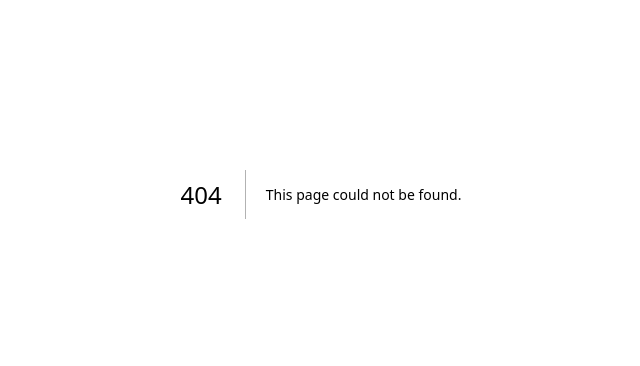
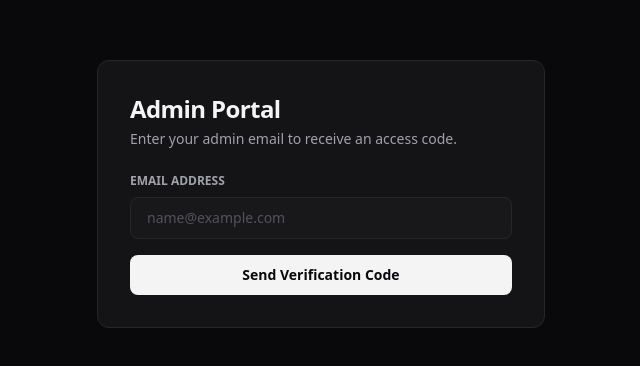
Before and after one commit to migsii/portfolio, a Next.js app: page /login in a window 1280 px wide. Before the commit this address had no page. Shown: the part 206-572 px from the top of the page, without its empty margins (319-959 px from the left). Built offline with nearby package versions, Linux system fonts and the light colour scheme.

Commit message:
Login Page

```diff
--- /dev/null
+++ b/app/login/page.tsx
@@ -0,0 +1,157 @@
+"use client";
+
+import { useState } from "react";
+import { useRouter } from "next/navigation";
+
+export default function LoginPage() {
+  const router = useRouter();
+  const [email, setEmail] = useState("");
+  const [code, setCode] = useState("");
+  const [step, setStep] = useState<1 | 2>(1); // Step 1: Email, Step 2: OTP Code
+  const [loading, setLoading] = useState(false);
+  const [error, setError] = useState("");
+
+  // Step 1: Send the 6-digit code via Resend API
+  const handleRequestCode = async (e: React.FormEvent) => {
+    e.preventDefault();
+    setLoading(true);
+    setError("");
+
+    try {
+      const res = await fetch("/api/portfolio/auth/send-code", {
+        method: "POST",
+        headers: { "Content-Type": "application/json" },
+        body: JSON.stringify({ email }),
+      });
+
+      const data = await res.json();
+
+      if (data.success) {
+        setStep(2);
+      } else {
+        setError(data.error || "Something went wrong.");
+      }
+    } catch {
+      setError("Failed to connect to the server.");
+    } finally {
+      setLoading(false);
+    }
+  };
+
+  // Step 2: Validate the OTP Code and set the HttpOnly cookie
+  const handleVerifyCode = async (e: React.FormEvent) => {
+    e.preventDefault();
+    setLoading(true);
+    setError("");
+
+    try {
+      const res = await fetch("/api/portfolio/auth/verify-code", {
+        method: "POST",
+        headers: { "Content-Type": "application/json" },
+        body: JSON.stringify({ email, code }),
+      });
+
+      const data = await res.json();
+
+      if (data.success) {
+        router.push("/admin"); // Redirect directly to dashboard on success!
+        router.refresh();
+      } else {
+        setError(data.error || "Invalid or expired code.");
+      }
+    } catch {
+      setError("Failed to verify code.");
+    } finally {
+      setLoading(false);
+    }
+  };
+
+  return (
+    <div className="min-h-screen bg-zinc-950 text-zinc-100 flex items-center justify-center p-4">
+      <div className="w-full max-w-md bg-brand-card border border-zinc-800 rounded-xl p-8 space-y-6">
+        <div>
+          <h1 className="text-2xl font-bold tracking-tight text-zinc-100">
+            Admin Portal
+          </h1>
+          <p className="text-sm text-brand-muted mt-1">
+            {step === 1
+              ? "Enter your admin email to receive an access code."
+              : "Enter the 6-digit verification code sent to your inbox."}
+          </p>
+        </div>
+
+        {error && (
+          <div className="p-3 bg-red-950/40 border border-red-900 text-red-400 text-xs rounded-lg font-medium">
+            {error}
+          </div>
+        )}
+
+        {step === 1 ? (
+          <form onSubmit={handleRequestCode} className="space-y-4">
+            <div>
+              <label
+                htmlFor="email-input"
+                className="block text-xs font-semibold text-brand-muted uppercase mb-2"
+              >
+                Email Address
+              </label>
+              <input
+                id="email-input"
+                type="email"
+                required
+                value={email}
+                onChange={(e) => setEmail(e.target.value)}
+                placeholder="name@example.com"
+                className="w-full bg-zinc-900 border border-zinc-800 rounded-lg px-4 py-2.5 text-sm focus:outline-none focus:border-brand-accent text-zinc-100 placeholder:text-zinc-600"
+              />
+            </div>
+            <button
+              type="submit"
+              disabled={loading}
+              className="w-full bg-zinc-100 hover:bg-zinc-200 text-zinc-950 font-semibold text-sm py-2.5 rounded-lg transition-colors cursor-pointer disabled:opacity-50"
+            >
+              {loading ? "Sending..." : "Send Verification Code"}
+            </button>
+          </form>
+        ) : (
+          <form onSubmit={handleVerifyCode} className="space-y-4">
+            <div>
+              <label
+                htmlFor="code-input"
+                className="block text-xs font-semibold text-brand-muted uppercase mb-2"
+              >
+                6-Digit Secure Code
+              </label>
+              <input
+                id="code-input"
+                type="text"
+                required
+                maxLength={6}
+                value={code}
+                onChange={(e) => setCode(e.target.value.replace(/\D/g, ""))} // Numbers only
+                placeholder="123456"
+                className="w-full bg-zinc-900 border border-zinc-800 rounded-lg px-4 py-2.5 text-center text-lg font-mono tracking-[0.5em] focus:outline-none focus:border-brand-accent text-zinc-100 placeholder:text-zinc-700"
+              />
+            </div>
+            <div className="flex gap-3">
+              <button
+                type="button"
+                onClick={() => setStep(1)}
+                className="w-1/3 border border-zinc-800 hover:bg-zinc-900 text-brand-muted text-sm py-2.5 rounded-lg transition-colors cursor-pointer"
+              >
+                Back
+              </button>
+              <button
+                type="submit"
+                disabled={loading}
+                className="flex-1 bg-brand-accent text-zinc-950 font-semibold text-sm py-2.5 rounded-lg transition-colors cursor-pointer disabled:opacity-50"
+              >
+                {loading ? "Verifying..." : "Verify & Sign In"}
+              </button>
+            </div>
+          </form>
+        )}
+      </div>
+    </div>
+  );
+}
```
